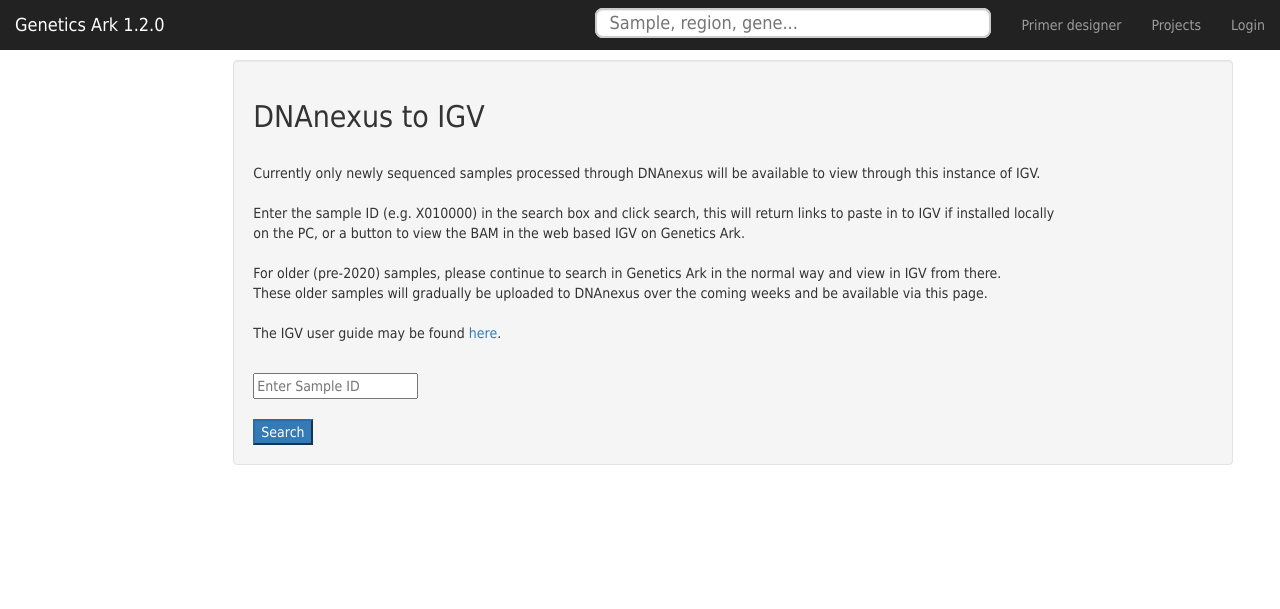
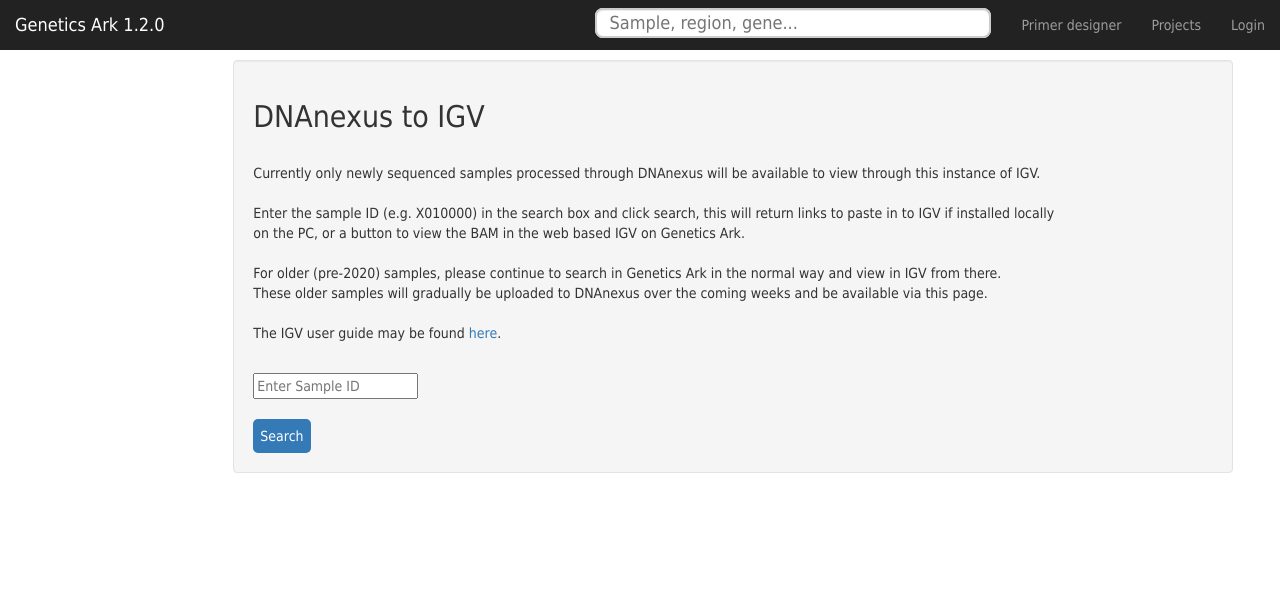
Before and after one commit to eastgenomics/Genetics_Ark, a Django app: page /DNAnexus_to_igv/ in a window 1280 px wide. Shown: the top 609 px of the page. Run offline with Django 3.2, Linux system fonts and the light colour scheme; some libraries are stand-ins or nearby versions.

Commit message:
button styling

```diff
--- a/DNAnexus_to_igv/templates/DNAnexus_to_igv/nexus_search.html
+++ b/DNAnexus_to_igv/templates/DNAnexus_to_igv/nexus_search.html
@@ -18,7 +18,29 @@
     * {
       font-family: "tahoma";
       font-size: 14px;
+      -webkit-font-smoothing: antialiased;
     }
+
+    .page_button{
+        color: #fff !important;
+        text-decoration: none;
+        background: #337ab7;
+        padding: 7px;
+        border-radius: 5px;
+        /* display: inline-block; */
+        border: none;
+        transition: all 0.25s ease 0s;
+        }
+
+    .page_button:hover {
+        background: #42a3e4;
+        letter-spacing: 1px;
+        -webkit-box-shadow: 0px 5px 40px -10px rgba(0,0,0,0.57);
+        -moz-box-shadow: 0px 5px 40px -10px rgba(0,0,0,0.57);
+        box-shadow: 5px 40px -10px rgba(0,0,0,0.57);
+        transition: all 0.25s ease 0s;
+        }
+
 </style>
 
 <!-- messages loader -->
@@ -62,7 +84,7 @@
         {% csrf_token %}
         {{ search_form.sampleID }}
         <br></br>
-        <button name="search_form" id="search" type="submit" class="bt btn-primary">Search</button>
+        <button name="search_form" id="search" type="submit" class="page_button">Search</button>
 
     </form>
 
@@ -99,7 +121,7 @@
 
     <form action="" method="post">
         {% csrf_token %}
-        <button name="igv_ga" type="submit" class = "bt btn-primary">View in web IGV</button>
+        <button name="igv_ga" type="submit" class = "page_button">View in web IGV</button>
     </form>
 
     </div>
@@ -124,7 +146,7 @@
 
                 <input type="hidden" name="selected_bam" value={{ bam.bam_url }} >
 
-                <button name="select_bam" type="submit" class = "bt btn-primary">Select</button>
+                <button name="select_bam" type="submit" class = "page_button">Select</button>
 
                 <b>{{ bam.bam_name }}</b> from project <b>{{ bam.project_name }}</b> path = {{ bam.bam_folder }}
 
```
